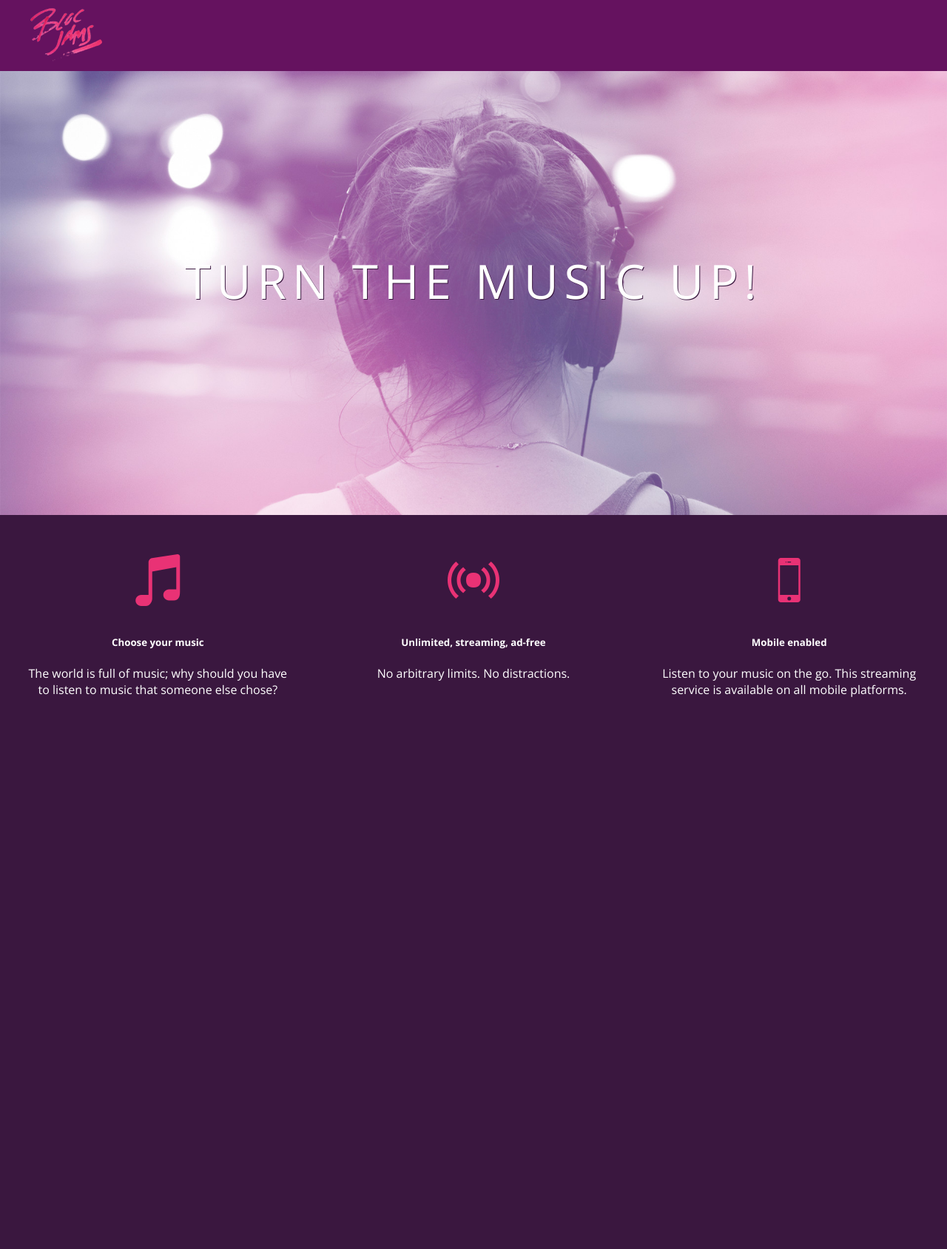
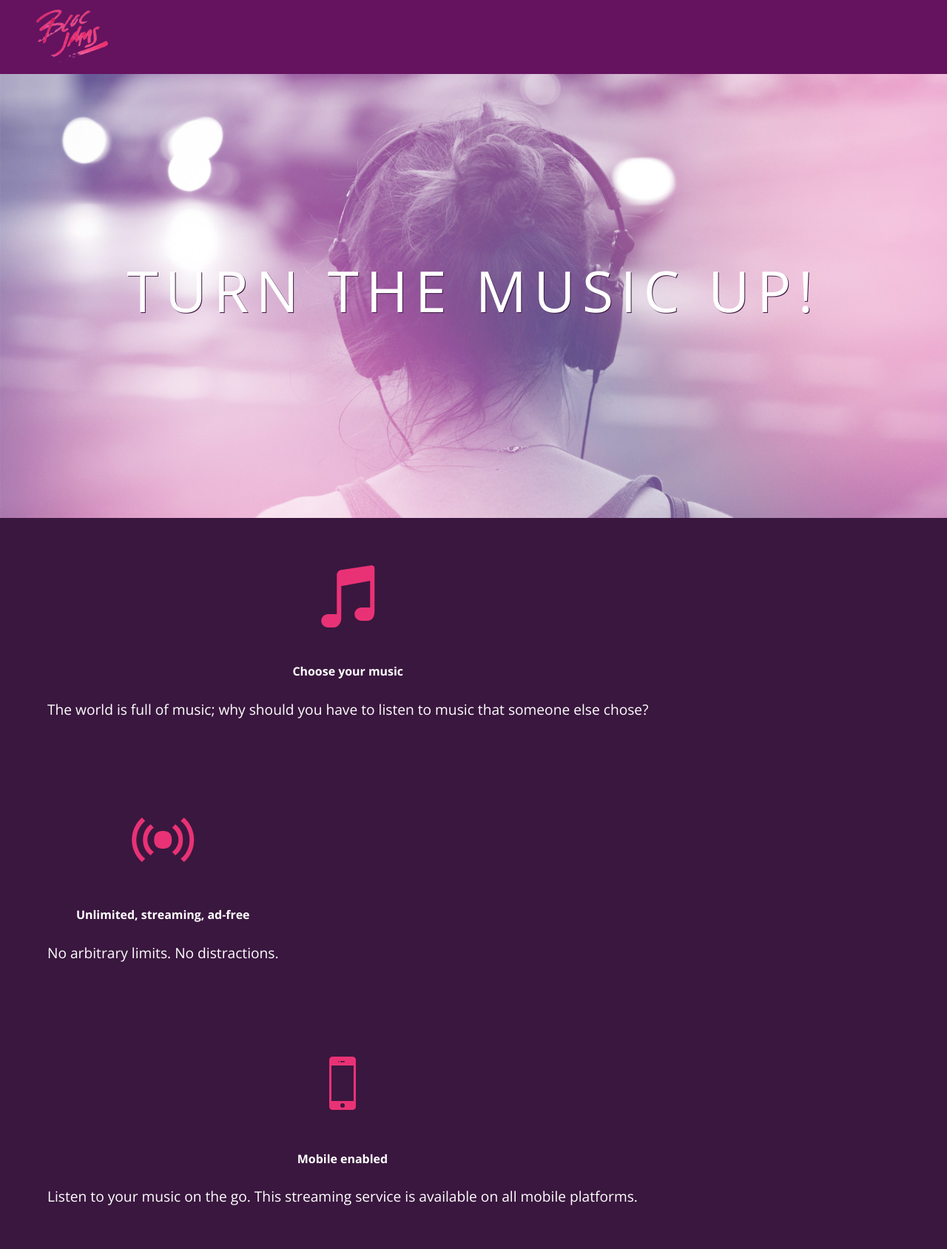
Before and after one commit to Dustin-RW/bloc-jams, a PHP site: page / in a window 1280 px wide. Shown: the whole page at 74% size. Before the commit the page ends 942 px from the top, so only its background shows below. Run offline with PHP 8.4, Linux system fonts and the light colour scheme.

Commit message:
checkpoint 8 complete

```diff
--- a/index.html
+++ b/index.html
@@ -3,10 +3,12 @@
 
 <head>
     <title>Bloc-Jams</title>
+    <meta name="viewport" content="width=device-width, initial-scale=1">
     <link  rel="stylesheet" type="text/css" href="http://fonts.googleapis.com/css?family=Open+Sans:400,800,600,700,300">
     <link  rel="stylesheet" type="text/css" href="http://code.ionicframework.com/ionicons/2.0.1/css/ionicons.min.css">
     <link  rel="stylesheet" type="text/css" href="styles/normalize.css">
     <link  rel="stylesheet" type="text/css" href="styles/main.css">
+    <link rel="stylesheet" type="text/css" href="styles/landing.css">
 </head>
 
 <body class="landing">
@@ -16,18 +18,18 @@
     <section class="hero-content"> <!-- hero content -->
         <h1 class="hero-title">Turn the music up!</h1>
     </section>
-    <section class="selling-points"> <!-- selling points -->
-        <div class="point">
+    <section class="selling-points container"> <!-- selling points -->
+        <div class="point column third">
             <span class="ion-music-note"></span>
             <h5 class="point-title">Choose your music</h5>
             <p class="point-description">The world is full of music; why should you have to listen to music that someone else chose?</p>
         </div>
-        <div class="point">
+        <div class="point column third">
             <span class="ion-radio-waves"></span>
             <h5 class="point-title">Unlimited, streaming, ad-free</h5>
             <p class="point-description">No arbitrary limits. No distractions.</p>
         </div>
-        <div class="point">
+        <div class="point column third">
             <span class="ion-iphone"></span>
             <h5 class="point-title">Mobile enabled</h5>
             <p class="point-description">Listen to your music on the go. This streaming service is available on all mobile platforms.</p>
--- /dev/null
+++ b/styles/landing.css
@@ -0,0 +1,52 @@
+body.landing {
+    background-color: rgb(58,23,63);
+}
+
+.navbar {
+    padding: 0.5rem;
+    background-color: rgb(101,18,95);
+}
+
+.navbar .logo { /* called a descendant selector */
+    position: relative;
+    left: 2rem;
+}
+
+.hero-content {
+    position: relative;
+    min-height: 600px; /* set the minimum height of the hero content */
+    background-image: url(../assets/images/bloc_jams_bg.jpg);
+    background-repeat: no-repeat;
+    background-position: center center;
+    background-size: cover;
+}
+
+.hero-content .hero-title {
+    position: absolute;
+    top: 40%;
+    -webkit-transform: translateY(-50%); /* -webkit- known as vendor prefixes */
+    -moz-transform: translateY(-50%);
+    -ms-transform: translateY(-50%);
+    width: 100%;
+    text-align: center;
+    font-size: 4rem;
+    font-weight: 300;
+    text-transform: uppercase;
+    letter-spacing: 0.5rem;
+    text-shadow: 1px 1px 0px rgb(58,23,63);
+}
+
+.selling-points {
+    position: relative;
+}
+
+.point {
+    position: relative;
+    padding: 2rem;
+    text-align: center;
+}
+
+.ion-music-note, .ion-radio-waves, .ion-iphone {
+    color: rgb(233,50,117);
+    font-size: 5rem;
+}
--- a/styles/main.css
+++ b/styles/main.css
@@ -1,5 +1,11 @@
+*, *::before, *::after {
+    -moz-box-sizing: border-box;
+    -webkit-box-sizing: border-box;
+    box-sizing: border-box;
+}
+
 html {
-    height: 100%;/* this makes sure our html takes up 100% of the      browser window */
+    height: 100%;/* this makes sure our html takes up 100% of the browser window */
     font-size: 100%;
 }
 
@@ -9,62 +15,24 @@ body {
     min-height: 100%; /* sets the height of the body to 100% of the browser */
 }
 
-body.landing {
-    background-color: rgb(58,23,63);
+.container {
+    margin: 0 auto;
+    max-width: 64rem;
 }
 
-.navbar {
-    padding: 0.5rem;
-    background-color: rgb(101,18,95);
-}
+ /* Medium and small screens (640px) works well for smaller tablets and phones*/
+ @media (min-width: 640px) {
+     html { font-size: 112%; }
 
-.navbar .logo { /* called a descendant selector */
-    position: relative;
-    left: 2rem;
-}
+     .column {
+         float: left;
+         padding-left: 1rem;
+         padding-right: 1rem;
+     }
 
-.hero-content {
-    position: relative;
-    min-height: 600px; /* set the minimum height of the hero content */
-    background-image: url(../assets/images/bloc_jams_bg.jpg);
-    background-repeat: no-repeat;
-    background-position: center center;
-    background-size: cover;
-}
+ }
 
-.hero-content .hero-title {
-    position: absolute;
-    top: 40%;
-    -webkit-transform: translateY(-50%); /* -webkit- known as vendor prefixes */
-    -moz-transform: translateY(-50%);
-    -ms-transform: translateY(-50%);
-    width: 100%;
-    text-align: center;
-    font-size: 4rem;
-    font-weight: 300;
-    text-transform: uppercase;
-    letter-spacing: 0.5rem;
-    text-shadow: 1px 1px 0px rgb(58,23,63);
-}
-
-.selling-points {
-    position: relative;
-    display: table;
-    width: 100%;
-    -webkit-box-sizing: border-box;
-    -moz-box-sizing: border-box;
-    box-sizing: border-box;
-}
-
-.point {
-    display: table-cell;
-    position: relative;
-    width: 33.33%;
-    padding: 2rem;
-    text-align: center;
-}
-
-.ion-music-note, .ion-radio-waves, .ion-iphone {
-    color: rgb(233,50,117);
-    font-size: 5rem;
-}
+ /* Large screens (1024px) works well for both laptop and tablets*/
+ @media (min-width: 1024px) {
+     html { font-size: 120%; }
+ }
```
